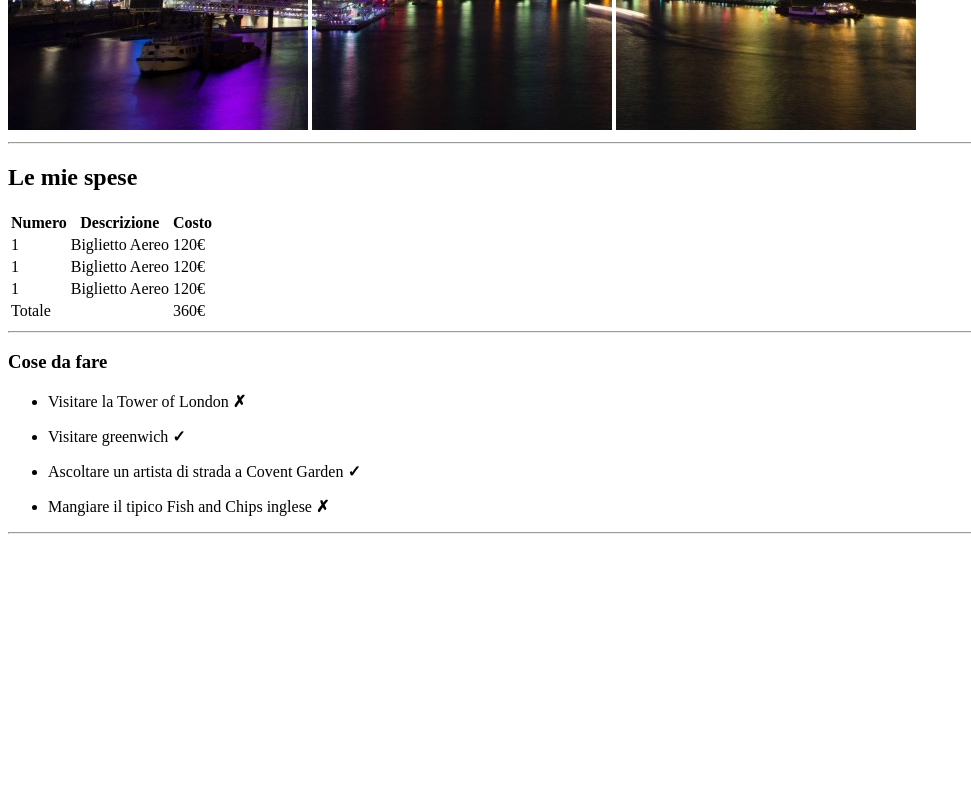
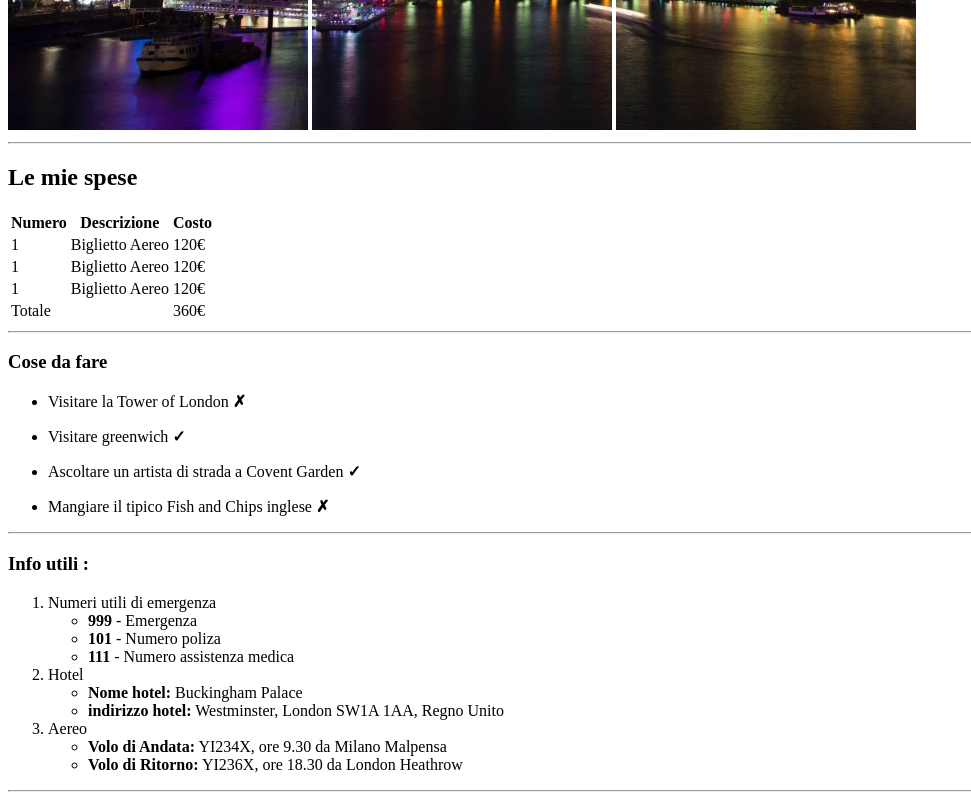
Before and after one commit to MateuszKacperski/html-london-trip, a plain HTML site: page index.html in a window 1280 px wide. Shown: the part 550-1350 px from the top of the page, without its empty margins (0-971 px from the left). Before the commit the page ends 1092 px from the top, so only its background shows below. Drawn offline with Linux system fonts and the light colour scheme.

Commit message:
added section id="info-utili"

```diff
--- a/index.html
+++ b/index.html
@@ -80,7 +80,7 @@
         <hr>
         <section id="cose_da_fare">
             <h3>Cose da fare</h3>                <!--Titolo sezione-->
-                             <!--Tabella-->
+                <!--Elenco-->
                 <ul>
                     <li>
                         Visitare la Tower of London <strong>&cross;</strong>      <!--Uso strong in quanto il carattere speciale mi sembrava in grassetto, farò cosi anche con gli altri-->
@@ -103,8 +103,48 @@
                 </ul>
         </section>
         <hr>
-
+        <section id="info_utili">
+            <h3>Info utili :</h3>        <!--Titolo sezione-->
+            <ol>
+                <li>
+                    Numeri utili di emergenza
+                    <ul>                                          <!--Elenco non ordinato all'interno dell'elenco numerato-->
+                        <li>
+                            <strong>999</strong> - Emergenza
+                        </li>
+                        <li>
+                            <strong>101</strong> - Numero poliza
+                        </li>
+                        <li>
+                            <strong>111</strong> - Numero assistenza medica
+                        </li>
+                    </ul>
+                </li>
+                <li>
+                    Hotel
+                    <ul>                                         <!--Elenco non ordinato all'interno dell'elenco numerato-->
+                        <li>
+                            <strong>Nome hotel:</strong> Buckingham Palace
+                        </li>
+                        <li>
+                            <strong>indirizzo hotel:</strong> Westminster, London SW1A 1AA, Regno Unito
+                        </li>
+                    </ul>
+                </li>
+                <li>
+                    Aereo
+                    <ul>                                     <!--Elenco non ordinato all'interno dell'elenco numerato-->
+                        <li>
+                            <strong>Volo di Andata:</strong> YI234X, ore 9.30 da Milano Malpensa
+                        </li>
+                        <li>
+                            <strong>Volo di Ritorno:</strong> YI236X, ore 18.30 da London Heathrow
+                        </li>
+                    </ul>
+                </li>
+            </ol>
+        </section>
+        <hr>
     </main>
-
 </body>
 </html>
```
